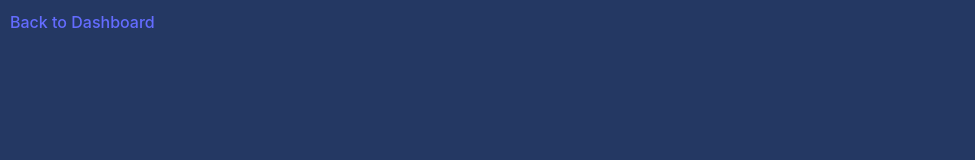
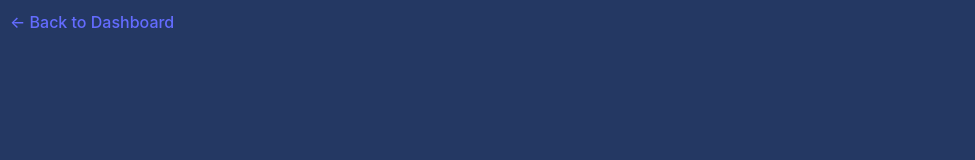
Before and after one commit to oliprev/OP_COMP3000, a React (Vite) app in the folder frontend/: page /main/modules in a window 1280 px wide. Shown: the top 160 px of the page, without its empty margins (0-975 px from the left). Built offline with nearby package versions, Linux system fonts and the light colour scheme; sample sign-in values are in the browser's storage.

Commit message:
Added back navigation arrows to improve user experience

```diff
--- a/frontend/src/pages/MainPage.jsx
+++ b/frontend/src/pages/MainPage.jsx
@@ -41,7 +41,7 @@ function MainPage() {
 
     return (
         <div>
-            <Link to = "/" onClick={handleLogout} className="back-link">Log out</Link><br></br>
+            <Link to = "/" onClick={handleLogout} className="back-link">← Log out</Link><br></br>
             <h1>Dashboard</h1>
             {firstName && <h2>Welcome, {firstName}!</h2>}
             <Link to = "/main/modules">Training Modules</Link><br></br>
--- a/frontend/src/pages/ModulePage.jsx
+++ b/frontend/src/pages/ModulePage.jsx
@@ -4,7 +4,7 @@ import { Link } from "react-router-dom";
 function ModulePage() {
     return (
         <div>
-            <Link to="/main" className="back-link">Back to Dashboard</Link>
+            <Link to="/main" className="back-link">← Back to Dashboard</Link>
             <h1>Training Modules</h1><br></br>
             <h2>Interact with our carefully curated learning material.</h2>
         </div>
--- a/frontend/src/pages/ProfilePage.jsx
+++ b/frontend/src/pages/ProfilePage.jsx
@@ -32,7 +32,7 @@ function ProfilePage() {
 
     return (
         <div>
-          <Link to="/main" className="back-link">Back to Dashboard</Link>
+          <Link to="/main" className="back-link">← Back to Dashboard</Link>
           <h1>Profile</h1>
           <p>Find your profile information below</p>
           <div>
--- a/frontend/src/pages/UpdatePasswordPage.jsx
+++ b/frontend/src/pages/UpdatePasswordPage.jsx
@@ -35,7 +35,7 @@ function UpdatePasswordPage() {
 
   return (
     <div>
-        <Link to="/main/profile" className="back-link">Back to Profile</Link>
+        <Link to="/main/profile" className="back-link">← Back to Profile</Link>
         <h1>Update Password</h1>
         <form onSubmit={handleSubmit}>
             <div>
```
